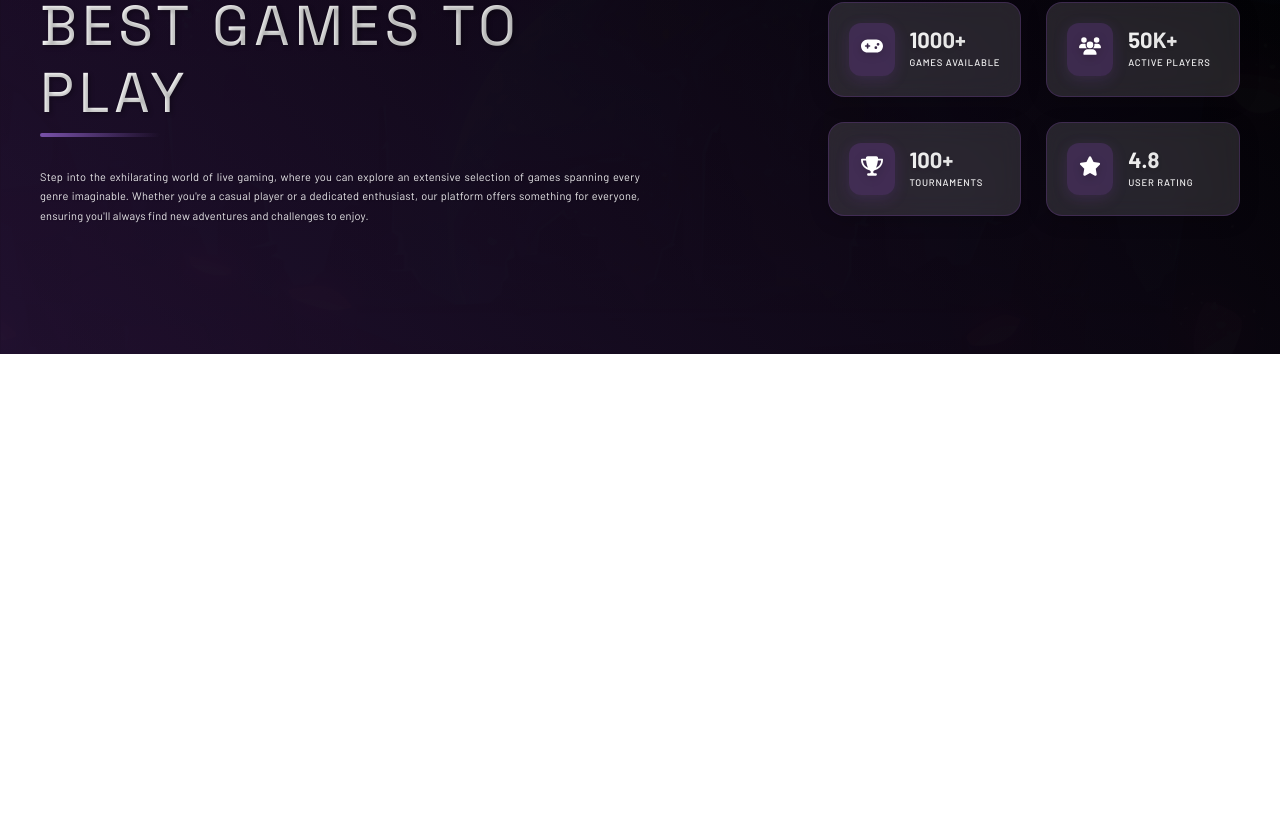
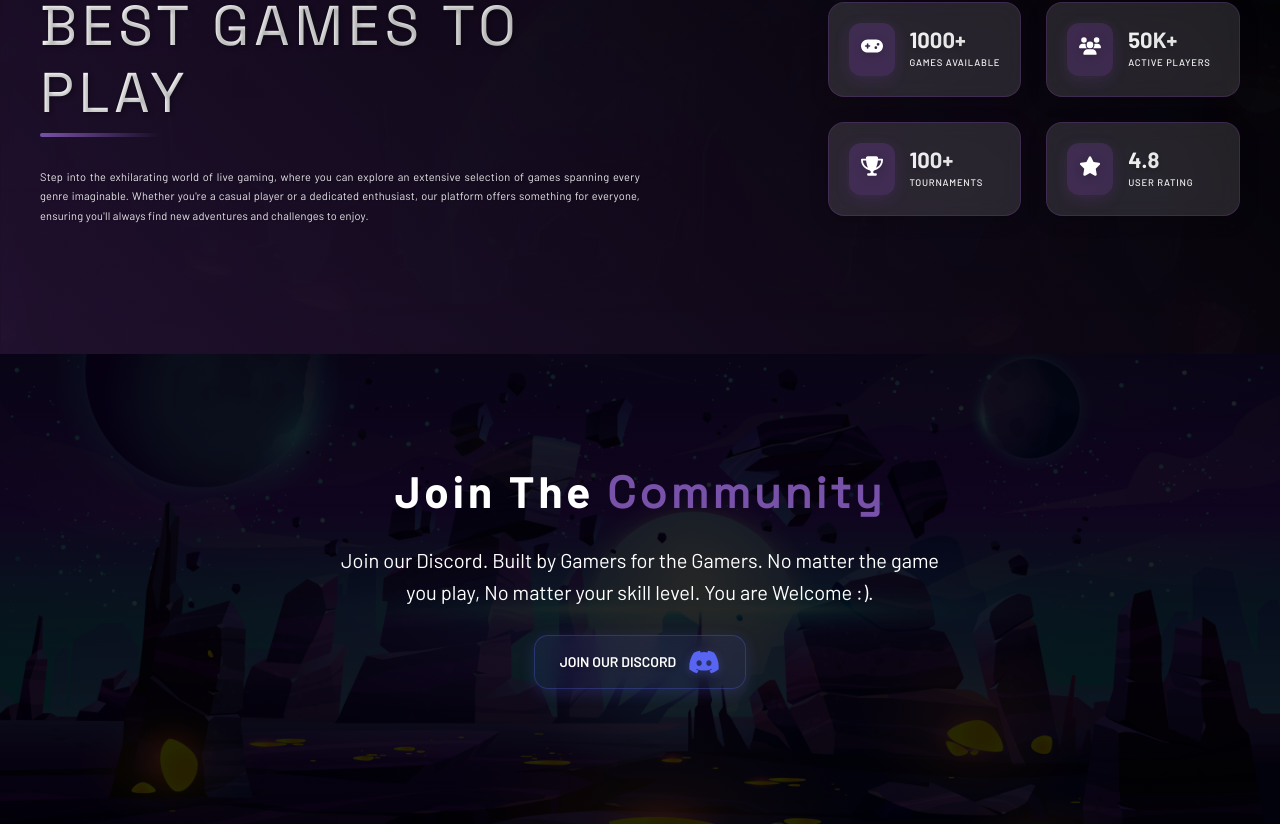
Before and after one commit to PrashantaDA/GameXRip, a React (Vite) app: page / in a window 1280 px wide. Shown: the part 1156-1980 px from the top of the page. Before the commit the page ends 1510 px from the top, so only its background shows below. Built offline with nearby package versions, Linux system fonts and the light colour scheme; no server answers.

Commit message:
Added new section

```diff
--- a/src/views/home/HomePage.jsx
+++ b/src/views/home/HomePage.jsx
@@ -7,6 +7,9 @@ import { GameList } from "../../components/game/index";
 import { fetchAsyncGames } from "../../redux/utils/gameUtils";
 import { STATUS } from "../../utils/status";
 import { useNavigate } from "react-router-dom";
+import { join_image } from "../../utils/images";
+
+import { FaDiscord } from "react-icons/fa6";
 
 const HomePage = () => {
 	const dispatch = useDispatch();
@@ -50,10 +53,37 @@ const HomePage = () => {
 				</div>
 			</section>
 			<Banner />
+			<section
+				className="section sc-join d-flex align-items-center"
+				style={{
+					background: `linear-gradient(0deg,rgba(0,0,0,0.7),rgba(0,0,0,0.7)),url(${join_image}) center/cover no-repeat`,
+				}}
+			>
+				<div className="container w-100">
+					<div className="join-content text-white mx-auto text-center">
+						<h2 className="join-title mb-3">
+							Join The <span>Community</span>
+						</h2>
+						<p className="lead-text">Join our Discord. Built by Gamers for the Gamers. No matter the game you play, No matter your skill level. You are Welcome :).</p>
+
+						<div className="join-badge text-uppercase">
+							<div className="badge-content">
+								<span>Join Our Discord</span>
+								<FaDiscord
+									className="discord-icon"
+									size={32}
+								/>
+							</div>
+						</div>
+					</div>
+				</div>
+			</section>
 		</HomeWrapper>
 	);
 };
-
+{
+	/* <div className="banner-badge text-uppercase">Join The Community</div> */
+}
 export default HomePage;
 
 const HomeWrapper = styled.div`
@@ -105,7 +135,7 @@ const HomeWrapper = styled.div`
 	}
 
 	.sc-join {
-		min-height: 640px;
+		min-height: 470px;
 
 		.join-content {
 			max-width: 600px;
@@ -121,6 +151,63 @@ const HomeWrapper = styled.div`
 				font-family: var(--font-family-right);
 			}
 		}
+
+		.join-badge {
+			background: rgba(88, 101, 242, 0.1);
+			padding: 1rem 2.5rem;
+			font-weight: 600;
+			font-size: 1.4rem;
+			display: inline-block;
+			margin: 27px 0;
+			border-radius: 14px;
+			box-shadow: 0 4px 15px rgba(88, 101, 242, 0.2);
+			transition: all 0.4s cubic-bezier(0.4, 0, 0.2, 1);
+			position: relative;
+			overflow: hidden;
+			cursor: pointer;
+			border: 1px solid rgba(88, 101, 242, 0.3);
+			backdrop-filter: blur(8px);
+
+			&::before {
+				content: "";
+				position: absolute;
+				top: 0;
+				left: -100%;
+				width: 100%;
+				height: 100%;
+				background: linear-gradient(90deg, transparent, rgba(88, 101, 242, 0.2), transparent);
+				transition: 0.6s;
+			}
+
+			&:hover {
+				transform: translateY(-3px);
+				background: rgba(88, 101, 242, 0.15);
+				border-color: rgba(88, 101, 242, 0.5);
+				box-shadow: 0 8px 25px rgba(88, 101, 242, 0.3);
+
+				&::before {
+					left: 100%;
+				}
+
+				.discord-icon {
+					transform: scale(1.1) rotate(5deg);
+				}
+			}
+
+			.badge-content {
+				display: flex;
+				align-items: center;
+				gap: 1.2rem;
+				color: #fff;
+				text-shadow: 0 2px 4px rgba(0, 0, 0, 0.2);
+
+				.discord-icon {
+					color: #5865f2;
+					transition: all 0.4s ease;
+					filter: drop-shadow(0 2px 4px rgba(88, 101, 242, 0.3));
+				}
+			}
+		}
 	}
 
 	.sc-genres {
```
